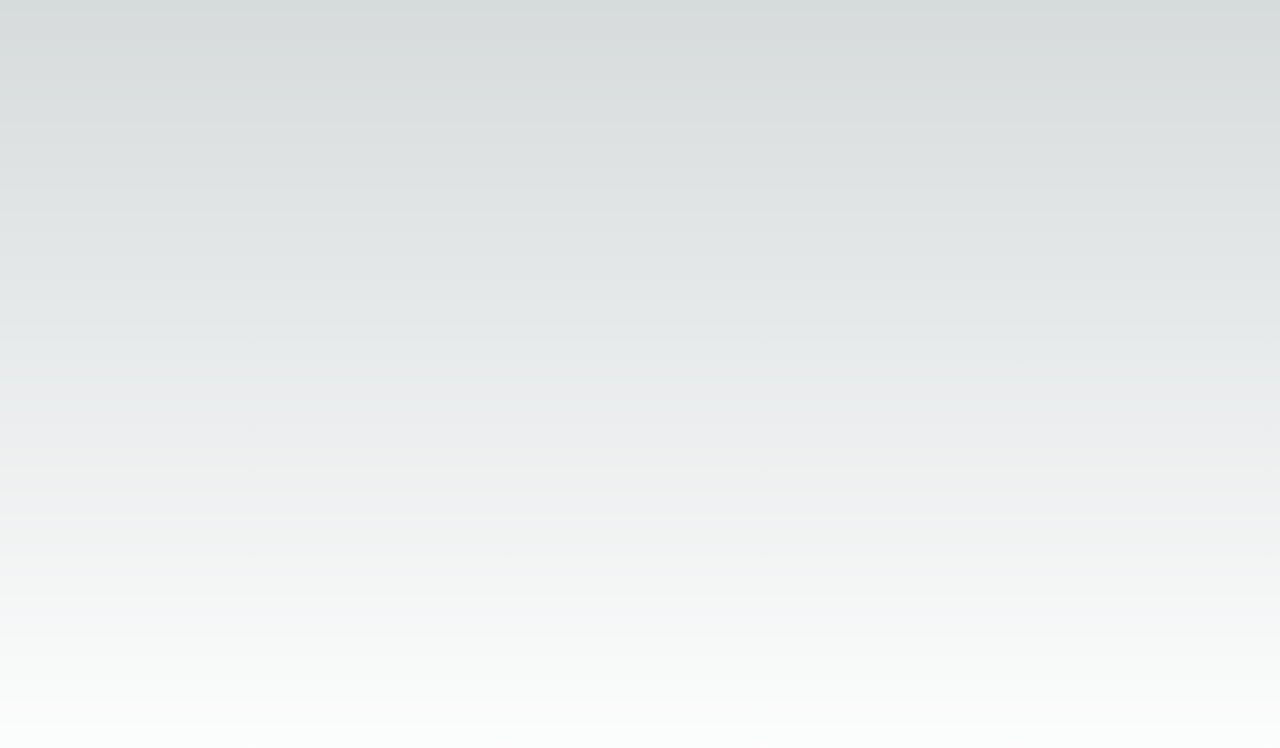
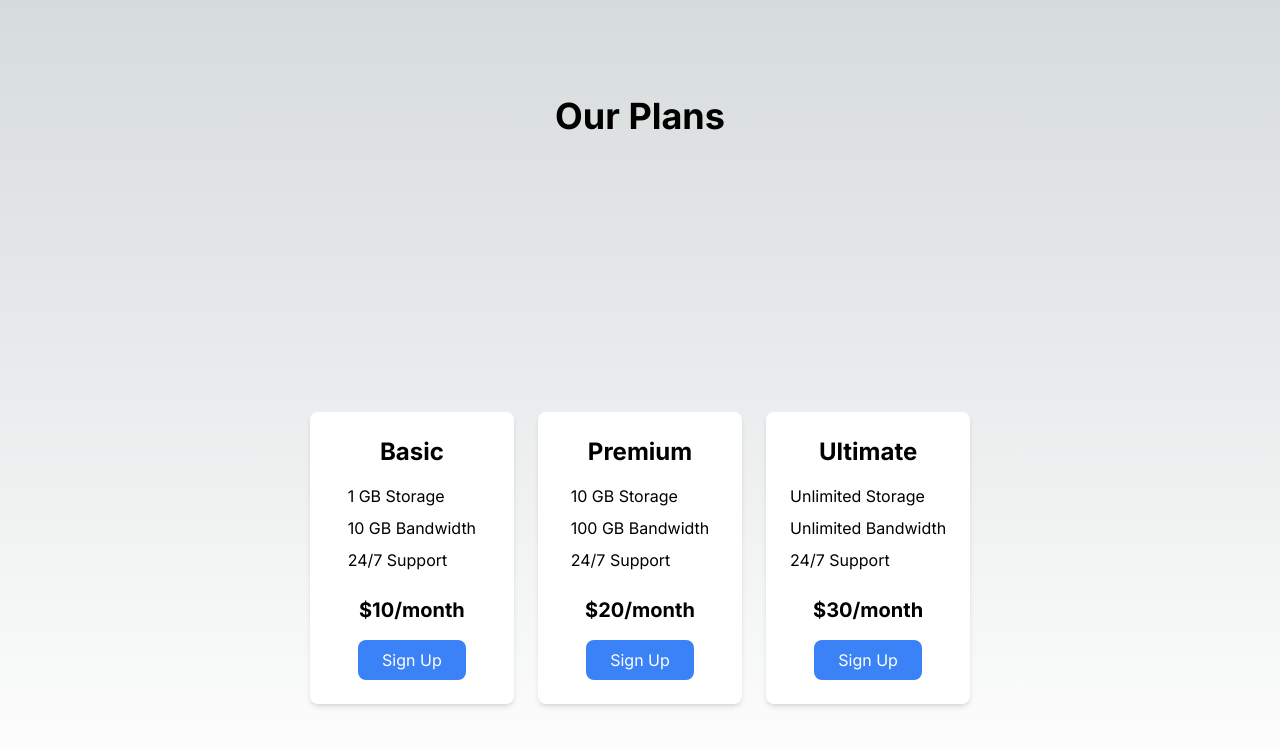
Before and after one commit to stub-ai/plates-sand-saas-pricing-plans, a Next.js app: page / in a window 1280 px wide. Shown: the top 748 px of the page. Built offline with nearby package versions, Linux system fonts and the light colour scheme.

Commit message:
Commit from Stub AI

```diff
--- /dev/null
+++ b/components/PricingCard.tsx
@@ -0,0 +1,30 @@
+import React from 'react';
+
+interface Plan {
+  name: string;
+  features: string[];
+  price: string;
+}
+
+interface PricingCardProps {
+  plan: Plan;
+}
+
+const PricingCard: React.FC<PricingCardProps> = ({ plan }) => {
+  return (
+    <div className="flex flex-col items-center justify-center bg-white shadow-md rounded-lg p-6">
+      <h2 className="text-2xl font-bold mb-4">{plan.name}</h2>
+      <ul className="mb-4">
+        {plan.features.map((feature, index) => (
+          <li key={index} className="mb-2">
+            {feature}
+          </li>
+        ))}
+      </ul>
+      <p className="text-xl font-bold mb-4">{plan.price}</p>
+      <button className="bg-blue-500 text-white rounded-lg px-6 py-2">Sign Up</button>
+    </div>
+  );
+};
+
+export default PricingCard;
--- a/pages/index.tsx
+++ b/pages/index.tsx
@@ -1,13 +1,38 @@
 import Image from 'next/image'
 import { Inter } from 'next/font/google'
+import PricingCard from '../components/PricingCard'
 
 const inter = Inter({ subsets: ['latin'] })
+
+const plans = [
+  {
+    name: 'Basic',
+    features: ['1 GB Storage', '10 GB Bandwidth', '24/7 Support'],
+    price: '$10/month'
+  },
+  {
+    name: 'Premium',
+    features: ['10 GB Storage', '100 GB Bandwidth', '24/7 Support'],
+    price: '$20/month'
+  },
+  {
+    name: 'Ultimate',
+    features: ['Unlimited Storage', 'Unlimited Bandwidth', '24/7 Support'],
+    price: '$30/month'
+  }
+]
 
 export default function Home() {
   return (
     <main
       className={`flex min-h-screen flex-col items-center justify-between p-24 ${inter.className}`}
     >
+      <h1 className="text-4xl font-bold mb-10">Our Plans</h1>
+      <div className="grid grid-cols-1 sm:grid-cols-2 lg:grid-cols-3 gap-6">
+        {plans.map((plan, index) => (
+          <PricingCard key={index} plan={plan} />
+        ))}
+      </div>
     </main>
   )
 }
```
